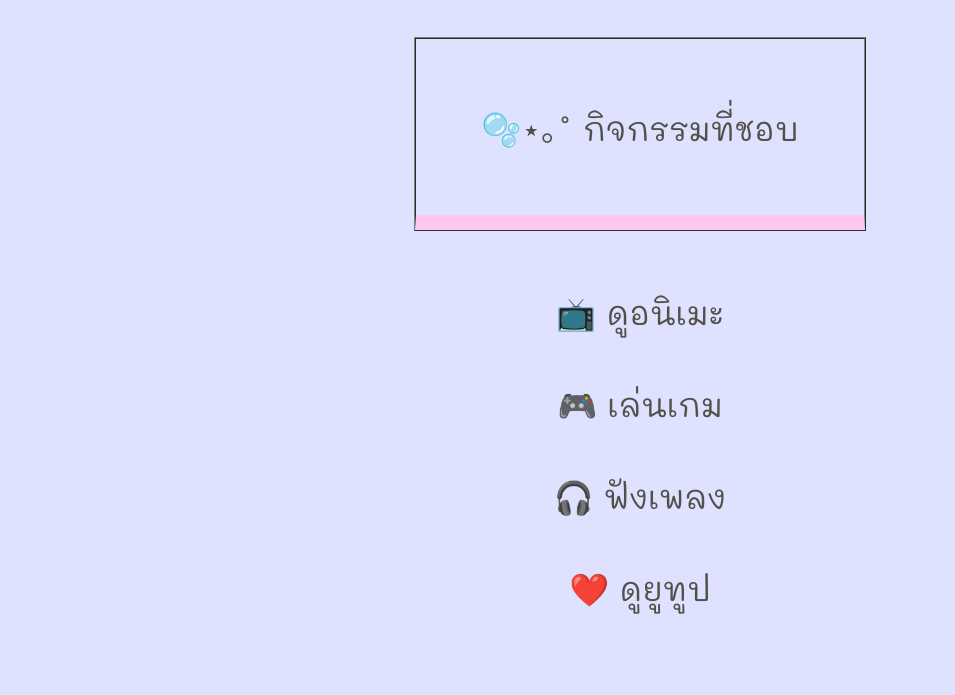
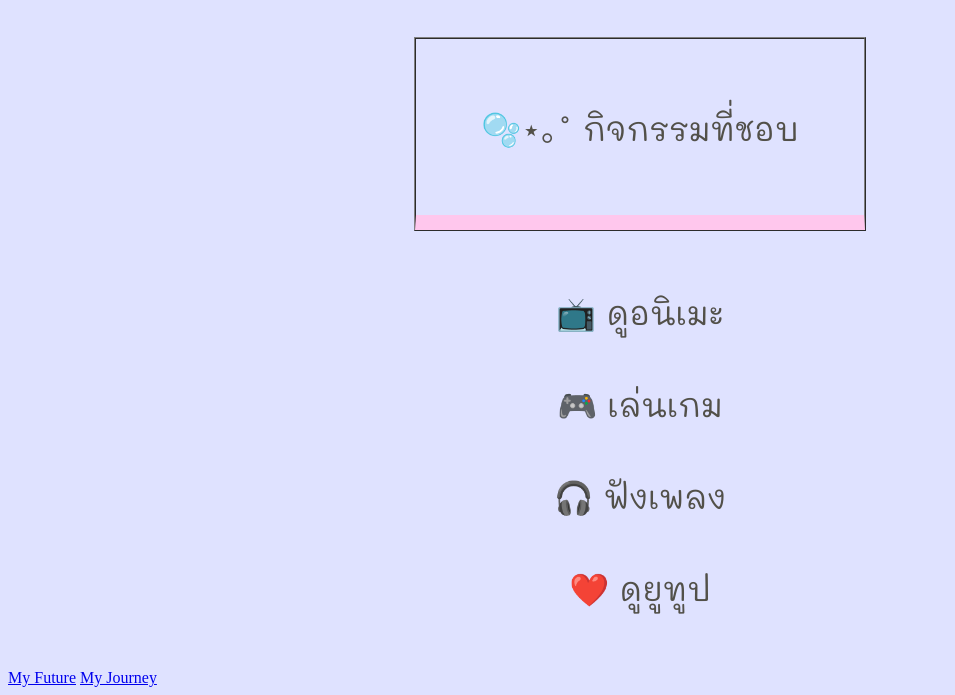
Before and after one commit to PathananBantad/6709650516_MyCSTUStory, a plain HTML site: page index.html in a window 1280 px wide. Shown: the part 1975-2670 px from the top of the page, without its empty margins (0-955 px from the left). Drawn offline with Linux system fonts and the light colour scheme; a web font is replaced by a local one.

Commit message:
Add link

```diff
--- a/index.html
+++ b/index.html
@@ -64,5 +64,7 @@
                 <h3>❤️ ดูยูทูป</h3>
         </div>
     </div>
+    <a href="http://127.0.0.1:3000/6709650516_MyCSTUStory/Myfuture.html">My Future</a>
+    <a href="http://127.0.0.1:3000/6709650516_MyCSTUStory/Myjourney.html">My Journey</a>
     </body>
 </html>
```
